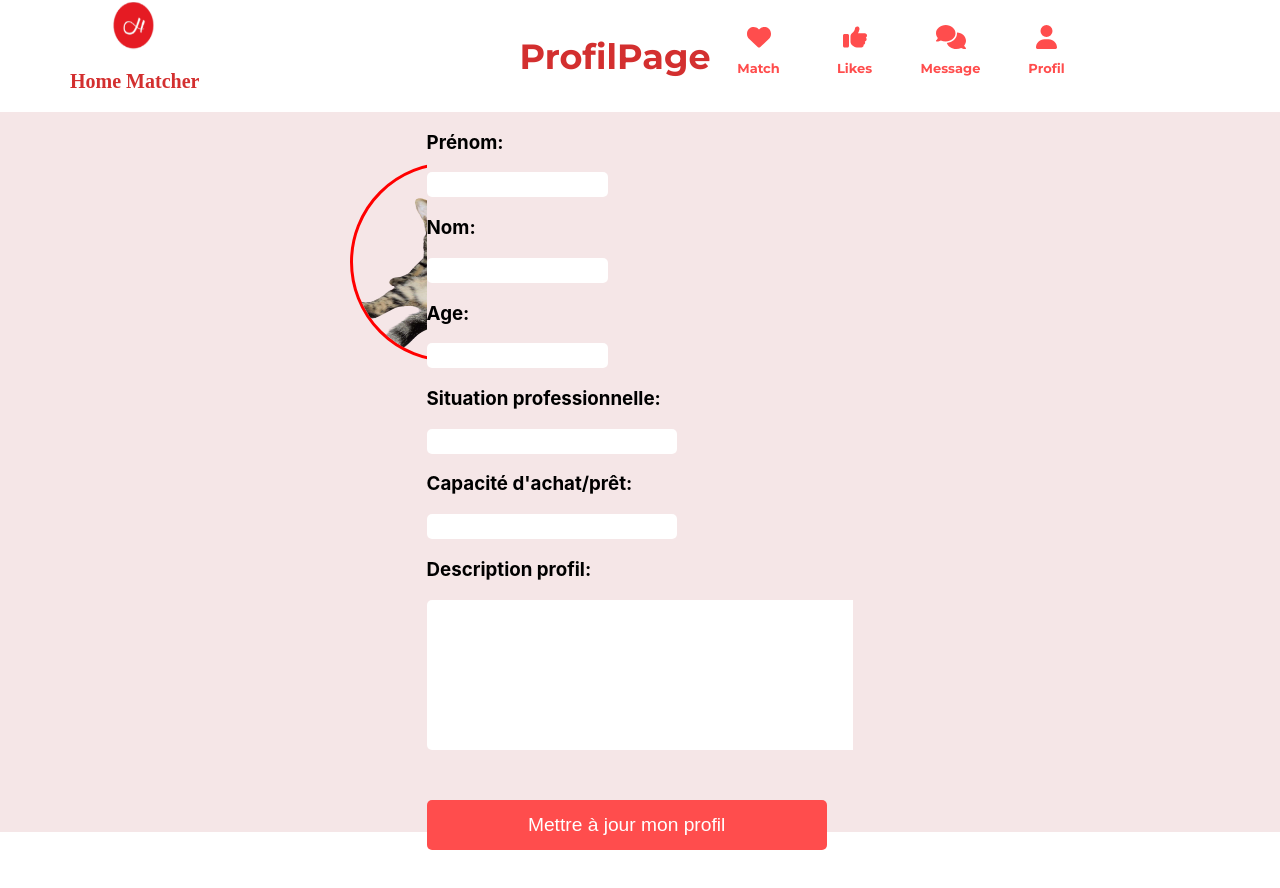
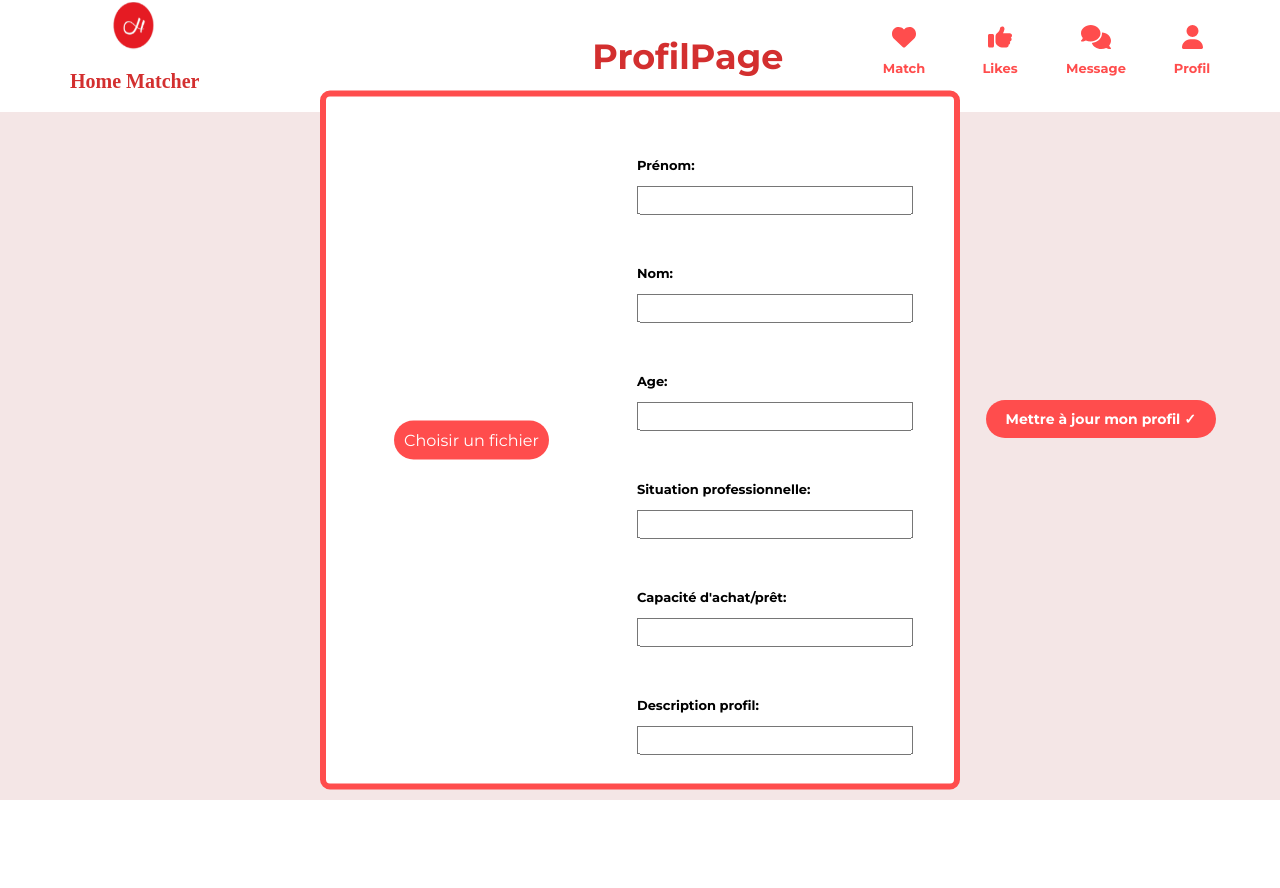
Before and after one commit to Sanfraitric/homematcher-frontend, a Next.js app: page /ProfilPage in a window 1280 px wide. Shown: the top 888 px of the page. After the commit the page ends 800 px from the top, so only its background shows below. Built offline with nearby package versions, Linux system fonts and the light colour scheme; a web font is replaced by a local one.

Commit message:
Ophélie - Nuit 3

```diff
--- a/components/Header.js
+++ b/components/Header.js
@@ -77,11 +77,11 @@ const toggleMenu  = () => {
         userSection = (
             <div className={styles.buttonsContainer}>
                 <div className={styles.button} onClick={handleShowModalSignIn}>
-                    <FontAwesomeIcon icon={faRightToBracket} className={styles.btn} />
+                    <FontAwesomeIcon icon={faRightToBracket} className={styles.icon} />
                     <h2 className={styles.h2} >Se connecter</h2>
                 </div>
                 <div className={styles.button} onClick={handleShowModalSignUp}>
-                    <FontAwesomeIcon icon={faPen} className={styles.btn} />
+                    <FontAwesomeIcon icon={faPen} className={styles.icon} />
                     <h2 className={styles.h2} >S'inscrire</h2>
                 </div>
             </div>
--- a/components/Profil.js
+++ b/components/Profil.js
@@ -1,34 +1,45 @@
 import styles from '../styles/Profil.module.css';
 import HeaderConnected from './HeaderConnected'
+import React, { useState } from 'react';
 
 function Profil() {
+
+    const [image, setImage] = useState(null);
+
+    const handleImageChange = (e) => {
+      setImage(URL.createObjectURL(e.target.files[0]));
+    };
+
     return (
         <div className={styles.main}>
             <div className={styles.header}>
                 <HeaderConnected/>
             </div>
-            <div className={styles.profil}>
-                <img src="helmuthd.jpg" className={styles.profilpic}/>
+        <div className={styles.container}>
+            <div className={styles.leftContainer}>
+                <div className={styles.profilPic}>
+                    <input id="fileInput" className={styles.buttonFile} type="file" onChange={handleImageChange} />
+                    <label htmlFor="fileInput" className={styles.fileLabel}>Choisir un fichier</label>
+                    {image && <img src={image} alt="Profil" />}
+                </div>
             </div>
-            <div className={styles.inputs}>
-                <h3 className={styles.prenom}>Prénom:</h3>
-                <input className={styles.prenominput}/>
-                <h3 className={styles.nom}>Nom:</h3>
-                <input className={styles.nominput}/>
-                <h3 className={styles.age}>Age:</h3>
-                <input className={styles.ageinput}/>
-                <h3 className={styles.situapro}>Situation professionnelle:</h3>
-                <input className={styles.situaproinput}/>
-                <h3 className={styles.achatprêt}>Capacité d'achat/prêt:</h3>
-                <input className={styles.achatprêtinput}/>
-                <h3 className={styles.desc}>Description profil:</h3>
-                <input className={styles.descinput}/>
+            <div className={styles.rightContainer}>
+                <h3 className={styles.h3}>Prénom:</h3>
+                <input className={styles.input}/>
+                <h3 className={styles.h3}>Nom:</h3>
+                <input className={styles.input}/>
+                <h3 className={styles.h3}>Age:</h3>
+                <input className={styles.input}/>
+                <h3 className={styles.h3}>Situation professionnelle:</h3>
+                <input className={styles.input}/>
+                <h3 className={styles.h3}>Capacité d'achat/prêt:</h3>
+                <input className={styles.input}/>
+                <h3 className={styles.h3}>Description profil:</h3>
+                <input className={styles.input}/>
                 <br/>
-                <button className={styles.MAJProfil}>Mettre à jour mon profil</button>
-            </div>
-            <div className={styles.toBeChanged}>
-
-            </div>
+                </div>
+                </div>
+                <button className={styles.button}>Mettre à jour mon profil ✓</button>
         </div>
     )
 }
--- a/components/SignIn.js
+++ b/components/SignIn.js
@@ -82,21 +82,18 @@ function SignIn() {
                 <h4 className={styles.h4}>Votre e-mail:</h4>
                 <input type="text" className={styles.input} onChange={(e) => setSignInEmail(e.target.value)} value={signInEmail} />
                 <h4 className={styles.h4}>Votre mot de passe:</h4>
-                <div className={styles.connect}>
                 <input type="password" className={styles.input} onChange={(e) => setSignInPassword(e.target.value)} value={signInPassword} />
                 {errorMessage && <p>{errorMessage}</p>}
                 <button className={styles.button} onClick={() => handleSubmit()}>Se connecter</button>
                 <button onClick={clickForgotPassword} className={styles.forgotPassword}>Mot de passe oublié ?</button>
                 <h6 className={styles.h6}>ou</h6>
                 <GoogleLogin
-                        className={styles.googleButton}
                         clientId="313442107107-r67n8849np3ndu8sqllj4qblsbd0eh7c.apps.googleusercontent.com"
                         buttonText="Sign In with Google"
                         onSuccess={responseGoogle}
                         onFailure={responseGoogle}
                         cookiePolicy={'single_host_origin'}
                     />
-                </div>
                 <Modal onCancel={handleCancelSignUp} open={SignUpModal} footer={null}>
                     <SignUp />
                 </Modal> </div>) : (
--- a/styles/Header.module.css
+++ b/styles/Header.module.css
@@ -28,8 +28,6 @@
     display: flex;
     align-items: center;
     justify-content: space-between;
-    max-width: 100vw;
-    max-height: 14vh;
     margin-right: 40px;
 }
 
@@ -41,16 +39,14 @@
     background-color: #FF4D4D;
     border-radius: 10px;
     width: 12vb;
-    height: 60px;
-    margin : 30px;
+    height: 6vh;
     padding: 8px;
     cursor: pointer;
+    margin: 30px;
 }
 
-.btn{
-    width: 2vb;
-    height: 12vh;
-    cursor: pointer;
+.icon {
+    font-size: 2vh;
 }
 
 
--- a/styles/HeaderConnected.module.css
+++ b/styles/HeaderConnected.module.css
@@ -64,10 +64,10 @@
     cursor: pointer;
 }
 
-.btn{
+.icon{
     height: 3vh;
-    cursor: pointer;
 }
+
 /*Menu déroulant*/
 
 .dropdownMenu {
--- a/styles/Home.module.css
+++ b/styles/Home.module.css
@@ -25,12 +25,14 @@
   background-image:  url("/placeholderappart.jpg");
   background-position: center;
   background-size: 100vw;
+  display: flex;
+  justify-content: center;
+  align-items: center;
+  flex-direction: column;
   grid-column-start:1;
   grid-column-end:4;
   grid-row-start: 1;
   grid-row-end:5;
-  text-align: center;
-  align-items: center;
   z-index: 0;
 }
 
@@ -45,30 +47,25 @@
   z-index: -1;
 }
 
-.title, .achat, .vente {
-  position: relative;
-  z-index: 2;
-}
-
 .title {
-  margin-top: 50px;
   font-family: 'Montserrat', serif;
   font-weight: 500px;
   font-style: bold;
   color:#D32F2F;
 }
-.achat {
+.achat, .vente {
   font-family: 'Montserrat', serif;
-  display: flex-box;
+  margin-top:10px;
+  border-color:#FF4D4D;
+  display: flex;
+  justify-content: center;
   align-items: center;
-  padding-top:20px;
-  padding-left:60px;
-  padding-right:60px;
-  padding-bottom:20px;
-  border-color:#FF4D4D;
+  width: 10vw;
+  height: 6vh;
   border-radius:5px;
   color:#D32F2F;
-  font-size: larger;
+  font-size: large;
+  font-weight: 500;
   cursor: pointer;
 }
 
@@ -83,9 +80,10 @@
   font-size: 14px;
   color: black;
   text-align: center;
-  margin-left: 50px;
+  margin-left: 9%;
   font-weight: bold;
 }
+
 .contenttextp {
   font-family: 'Montserrat', serif;
   font-size: 12px;
@@ -94,22 +92,7 @@
   line-height: 1.5;
   letter-spacing: 0.1em;
 }
-.vente {
-  font-family: 'Montserrat', serif;
-  display: flex-box;
-  justify-content: center;
-  align-items: center;
-  margin-top:10px;
-  padding-top:20px;
-  padding-left:60px;
-  padding-right:60px;
-  padding-bottom:20px;
-  border-color:#FF4D4D;
-  border-radius:5px;
-  color:#D32F2F;
-  font-size: larger;
-  cursor: pointer;
-}
+
 /*lower content style*/
 
 .LleftContent {
--- a/styles/Profil.module.css
+++ b/styles/Profil.module.css
@@ -1,106 +1,123 @@
+@import url('https://fonts.googleapis.com/css2?family=Montserrat:wght@400;500;700&display=swap');
 
+/*Blocs*/
 
 .main {
-    display:grid;
-    grid-template-columns: repeat(3, 33.33vw);
-    grid-template-rows: repeat(10, 10vh);
-
+    height: 100vh;
+    width: 100vw;
+    padding: 0;
+    background-color: #F4E6E6;
+    position: absolute;
 }
 
-/*Header*/
-
 .header {
-  display:flex;
     grid-column-start:1;
     grid-column-end:4;
     grid-row-start:0;
     grid-row-end:1;
-}
-/*Left content*/
-
-.profil {
-    grid-column-start: 1;
-    grid-column-end: 2;
-    grid-row-start: 1;
-    grid-row-end:10;
-    background-color: #f5e6e7;
-}
-.profilpic {
-    margin-left:350px;
-    margin-top:50px;
-    height:200px;
-    width:200px;
-    border: solid red 3px;
-    border-radius: 500px;
+    background-color: white;
   }
 
-/*Mid content*/
-
-.inputs {
-    grid-column-start: 2;
-    grid-column-end: 3;
-    grid-row-start: 1;
-    grid-row-end:10;
-    background-color: #f5e6e7;
+  .container {
+    font-family: 'Montserrat', sans-serif;
+    display: flex;
+    background-color: white;
+    border-radius: 10px;
+    border: solid 6px #FF4D4D;
+    margin: auto;
+    align-items: center;
+    justify-content: center;
+    width: 50%;
+    position: absolute;
+    top: 55%;
+    left: 50%;
+    transform: translate(-50%, -50%);
   }
 
-.prenominput {
-    border-radius: 5px;
-    border:solid 0px white;
-    height:25px;
+  .leftContainer, .rightContainer {
+    font-family: 'Montserrat', sans-serif;
+    padding: 10px;
+    flex-direction: column;
+    font-size: 16px;
+    flex-grow: 2;
 }
 
-.nominput {
-    border-radius: 5px;
-    border:solid 0px white;
-    height:25px;
+.rightContainer {
+    display: flex;
+    flex-direction: column;
+    align-items: flex-start;
   }
 
-.ageinput {
-    border-radius: 5px;
-    border:solid 0px white;
-    height:25px;
+  .leftContainer {
+    margin-right: 10px;
+    align-items: center;
+    justify-content: center;
+    flex-direction: column;
+    display: flex;
   }
 
-.situaproinput {
-    border-radius: 5px;
-    border:solid 0px white;
-    width:250px;
-    height:25px;
+  /*Image*/
+
+.profilpic {
+    font-family: 'Montserrat', sans-serif;
+    height: 90px;
+    display: flex;
+    flex-direction: row-reverse;
+    align-items: center;
+    justify-content: center;
 }
 
-.achatprêtinput {
-    border-radius: 5px;
-    border:solid 0px white;
-    width:250px;
-    height:25px;
+.profilpic img {
+    border-radius: 50%;
+    max-width: 30px;
+    max-height: 10px;
+    object-fit: cover;
+    border-radius: 100px;
   }
 
-.descinput {
-    height:150px;
-    width:500px;
-    border-radius: 5px;
-    border:solid 0px white;
+  /*Texte*/
+
+.h3 {
+    font-family: 'Montserrat', sans-serif;
+    text-align: center;
+    margin-top: 50px;
+    font-size: 13px;
 }
 
-.MAJProfil {
-   cursor: pointer;
-   background-color:#ff4d4d;
-   height:50px;
-   width:400px;
-   border-radius: 5px;
-   margin-top: 50px;
-   font-size: larger;
-   border:solid 0px white;
-   color: white;
+/*Input*/
+.input {
+    width: 90%;
+    padding: 5px;
+    display: flex;
+    flex-direction: column;
 }
 
-/*Right content*/
+.buttonFile {
+    display: none;
+  }
 
-.toBeChanged {
-    background-color:#f5e6e7;
-    grid-column-start: 3;
-    grid-column-end: 4;
-    grid-row-start: 1;
-    grid-row-end:10;
+.fileLabel {
+    padding: 10px;
+    background-color: #ff4d4d;
+    border-radius: 20px;
+    color: white;
+    cursor: pointer;
   }
+
+/*Bouton*/
+
+
+.button {
+    position: absolute;
+    right: 5%;
+    top: 50%;
+    padding: 10px 20px;
+    background-color: #FF4D4D;
+    color: white;
+    font-family: 'Montserrat', sans-serif;
+    font-size: 14px;
+    border-radius: 40px;
+    font-weight: 600;
+    cursor: pointer;
+    border: none;
+  }
--- a/styles/SignIn.module.css
+++ b/styles/SignIn.module.css
@@ -2,8 +2,9 @@
 
 .container {
   display: flex;
+  justify-content: center;
   flex-direction: column;
-  padding: 25px;
+  padding: 40px;
 }
 
 /*Texte*/
@@ -11,7 +12,6 @@
 .title {
   font-family: "Montserrat", sans-serif;
   font-size: 35px;
-  margin: 20px;
   text-align: left;
 }
 
@@ -23,7 +23,6 @@
 .toConnect{
   display: flex;
   font-family: "Montserrat", sans-serif;
-  margin-left: 20px;
   }
 
 .h4{
@@ -91,16 +90,13 @@
 .connect{
   align-items: center;
   text-align: center;
-  display: grid;
-  }
+}
 
 .button {
   display: flex;
   justify-content: center;
   align-items: center;
   height: 40px;
-  width: 90%;
-  margin-left: 20px;
   background-color: #D32F2F;
   border-color: white;
   color: white;
@@ -122,17 +118,11 @@ font-weight: 700;
 font-size: 14px;
 }
 
-.googleButton {
-  font-family: 'Montserrat', sans-serif;
-}
-
 /*Input*/
 
 .input {
   height: 40px;
-  width: 90%;
   margin-bottom: 30px;
-  margin-left: 20px;
   border: 1px rgb(114, 131, 148) solid;
   border-radius: 3px;
   background-color: transparent;
--- a/styles/SignUp.module.css
+++ b/styles/SignUp.module.css
@@ -2,17 +2,16 @@
 
 .container {
   display: flex;
+  justify-content: center;
   flex-direction: column;
-    padding: 25px;
+  padding: 40px;
 }
 
 /*Texte*/
 
 .title {
   font-family: "Montserrat", sans-serif;
-    font-style: bold;
   font-size: 35px;
-    margin: 20px;
   text-align: left;
 }
 
@@ -23,15 +22,7 @@
 
 .toConnect{
   display: flex;
-    align-items: center;
-    justify-content: flex-start;
-    margin-left: 20px;
-
-  }
-
-  .p{
   font-family: "Montserrat", sans-serif;
-    font-size: 14px;
   }
 
 .h4{
@@ -44,7 +35,7 @@
 .h5 {
   font-family: "Montserrat", sans-serif;
   font-style: bold;
-    font-size: 14px;
+  font-size: 12px;
   text-decoration: underline;
   cursor: pointer;
 }
@@ -55,6 +46,7 @@
   font-weight: 120;
   position: relative;
   text-align: center;
+
 }
 
 /*Création de ligne à droite et gauche */
@@ -64,7 +56,7 @@
     content: "";
     position: absolute;
     top: 50%;
-      width: 150px;
+    width: 130px;
     height: 0.1px;
     background: black;
 }
@@ -78,25 +70,21 @@
 }
 
 
-
 /*Boutons*/
 
-  .button {
+.forgotPassword{
+  font-family: 'Montserrat', sans-serif;
   display: flex;
   justify-content: center;
+  text-decoration: underline;
+  position: relative;
   align-items: center;
-    height: 40px;
-    width: 90%;
-    margin-left: 20px;
-    background-color: #D32F2F;
-    border-color: white;
-    color: white;
-    font-family: 'Montserrat', sans-serif;
-    font-size: 12px;
-    border-radius: 40px;
-    font-weight: 600;
+  border: none;
+  background-color: white;
+  font-weight: 700;
+  color: #D32F2F;
+  margin-top: 16px;
   cursor: pointer;
-    border: none;
 }
 
 .connect{
@@ -104,27 +92,38 @@
   text-align: center;
 }
 
+.button {
+  display: flex;
+  justify-content: center;
+  align-items: center;
+  height: 40px;
+  width: 100%;
+  background-color: #D32F2F;
+  border-color: white;
+  color: white;
+  font-family: 'Montserrat', sans-serif;
+  font-size: 14px;
+  border-radius: 40px;
+  font-weight: 600;
+  cursor: pointer;
+  border: none;
+}
+
 .connectButton{
   font-family: 'Montserrat', sans-serif;
   border: none;
-    background-color: white;
+  background-color: transparent;
   cursor: pointer;
   text-decoration: underline;
   font-weight: 700;
   font-size: 14px;
   }
 
-  .googleButton {
-    font-family: 'Montserrat', sans-serif;
-  }
-
-  /*Inputs*/
+/*Input*/
 
 .input {
   height: 40px;
-    width: 90%;
   margin-bottom: 30px;
-    margin-left: 20px;
   border: 1px rgb(114, 131, 148) solid;
   border-radius: 3px;
   background-color: transparent;
@@ -133,5 +132,4 @@
 .input:focus {
   outline: none;
   background-color: transparent;
-    text-align: justify;
 }
```
Also changed, not shown: components/HeaderConnected.js (+4 -4 lines), components/SignUp.js (+6 -5 lines). Lines whose indentation alone changed are shown as unchanged.
